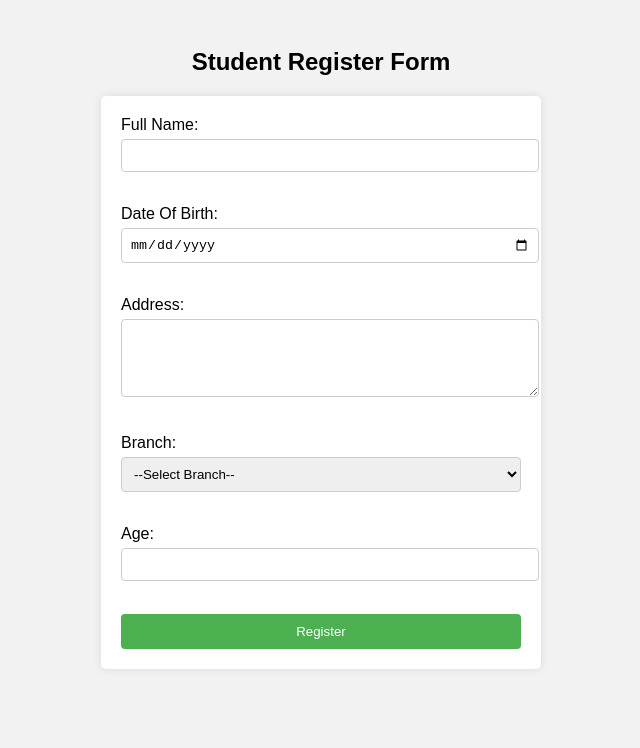
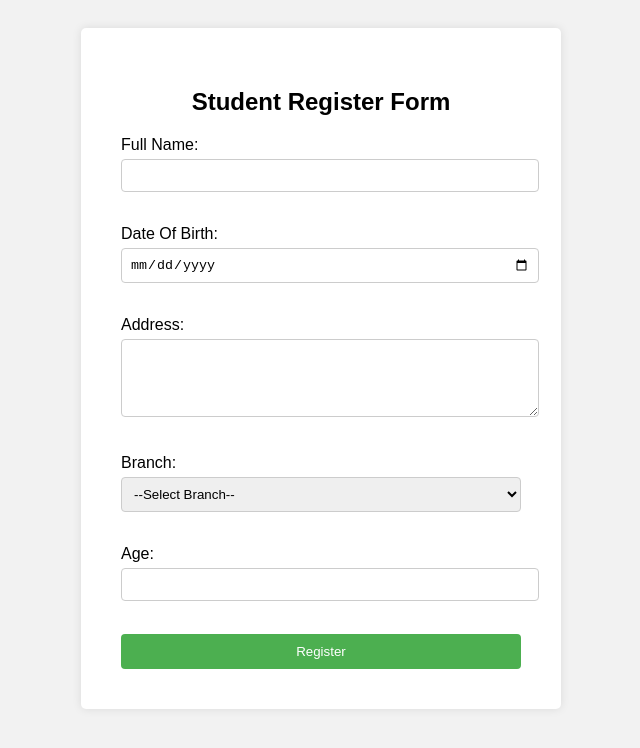
Before and after one commit to Ronak64r/student_form, a plain HTML site: page index.html in a window 1280 px wide. Shown: the whole page, without its empty margins (319-959 px from the left). Drawn offline with Linux system fonts and the light colour scheme.

Commit message:
change ui

```diff
--- a/index.html
+++ b/index.html
@@ -8,8 +8,8 @@
 </head>
 <body>
 
-    <h2>Student Register Form</h2>
     <form id="registrationForm">
+        <h2>Student Register Form</h2>
 
         <label>Full Name:</label><br>
         <input type="text" id="fullName" required><br><br>
--- a/style.css
+++ b/style.css
@@ -6,7 +6,7 @@ body {
 
 form{
     background-color: #fff;
-    padding: 20px;
+    padding: 40px;
     border-radius: 5px;
     max-width: 400px;
     margin: auto;
@@ -22,6 +22,7 @@ input[type="date"],
 textarea,
 select{
     width: 100%;
+    max-width: 400px;
     padding: 8px;
     margin-top: 5px;
     margin-bottom: 15px;
```
